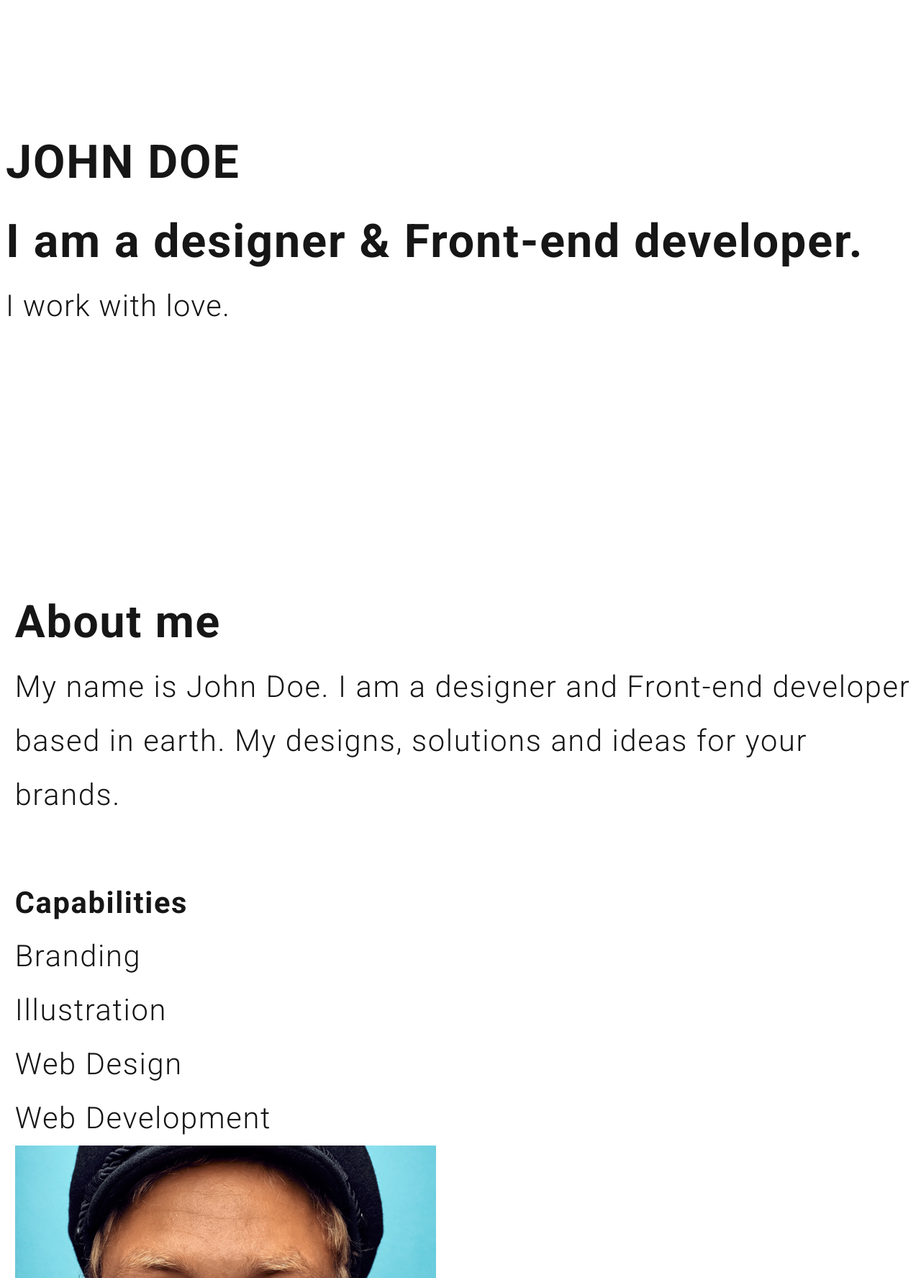
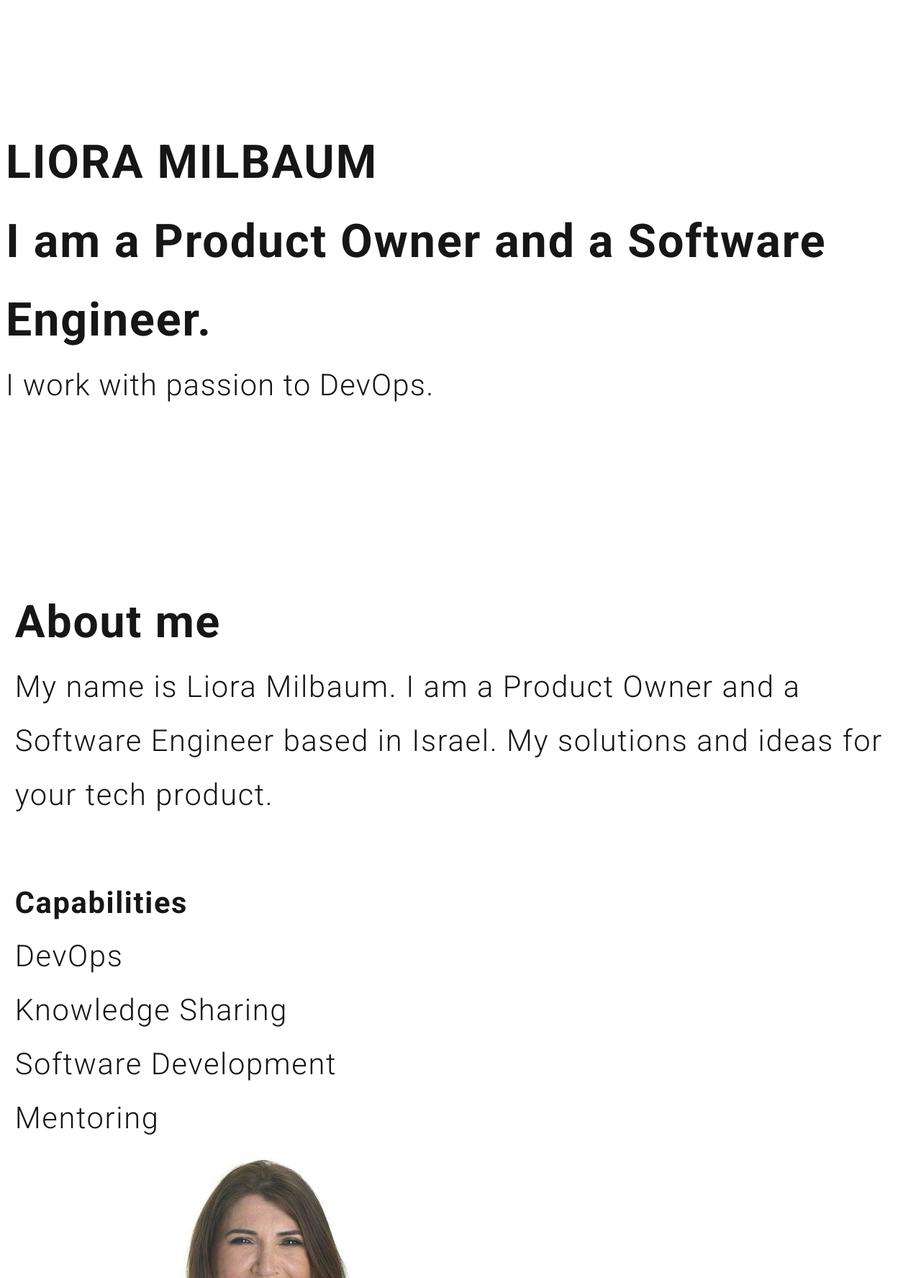
Before and after one commit to lioramilbaum/lioramilbaum.me, a Django app: page / in a window 1280 px wide. Shown: the part 145-1920 px from the top of the page at 72% size. Run offline with Django 3.2, Linux system fonts and the light colour scheme; some libraries are stand-ins or nearby versions.

Commit message:
Replaced John Doe with Liora Milbaum

```diff
--- a/homepage/templates/index.html
+++ b/homepage/templates/index.html
@@ -16,7 +16,7 @@
 
 	<script src={% static 'homepage/js/modernizr.js' %}></script>
 
-	<title>Designer</title>
+	<title>lioramilbaum.me</title>
 
 	</head>
 	   <body>
@@ -30,9 +30,9 @@
 	            <div class="row">
 	                <div class="col-md-12">
                        <div class="hero-bg" >
-					        <h1 class="fade-anime-top"> JOHN DOE </h1>
-					        <h1 class="fade-anime-top"> I am a designer & Front-end developer. </h1>
-                            <h2 class="fade-anime-bottom"> I work with love. </h2>
+					        <h1 class="fade-anime-top"> LIORA MILBAUM </h1>
+					        <h1 class="fade-anime-top"> I am a Product Owner and a Software Engineer. </h1>
+                            <h2 class="fade-anime-bottom"> I work with passion to DevOps. </h2>
                        </div>
 	                </div>
 				</div>
@@ -43,13 +43,13 @@
 	                <div class="col-md-6 col-xs-12">
                        <div class="lg-col-bg" >
 					        <div class="lg-col-ttl2">About me</div>
-                            <div class="lg-col-wrt"> My name is John Doe. I am a designer and Front-end developer
-							based in earth. My designs, solutions and ideas for your brands.<br><br>
+                            <div class="lg-col-wrt"> My name is Liora Milbaum. I am a Product Owner and a Software Engineer
+							based in Israel. My solutions and ideas for your tech product.<br><br>
 							<b>Capabilities</b><br>
-							Branding<br>
-							Illustration<br>
-							Web Design<br>
-							Web Development
+							DevOps<br>
+							Knowledge Sharing<br>
+							Software Development<br>
+							Mentoring
 							</div>
                        </div>
 	                </div>
```
Also changed, not shown: homepage/static/homepage/img/covers/portrait.jpg.
